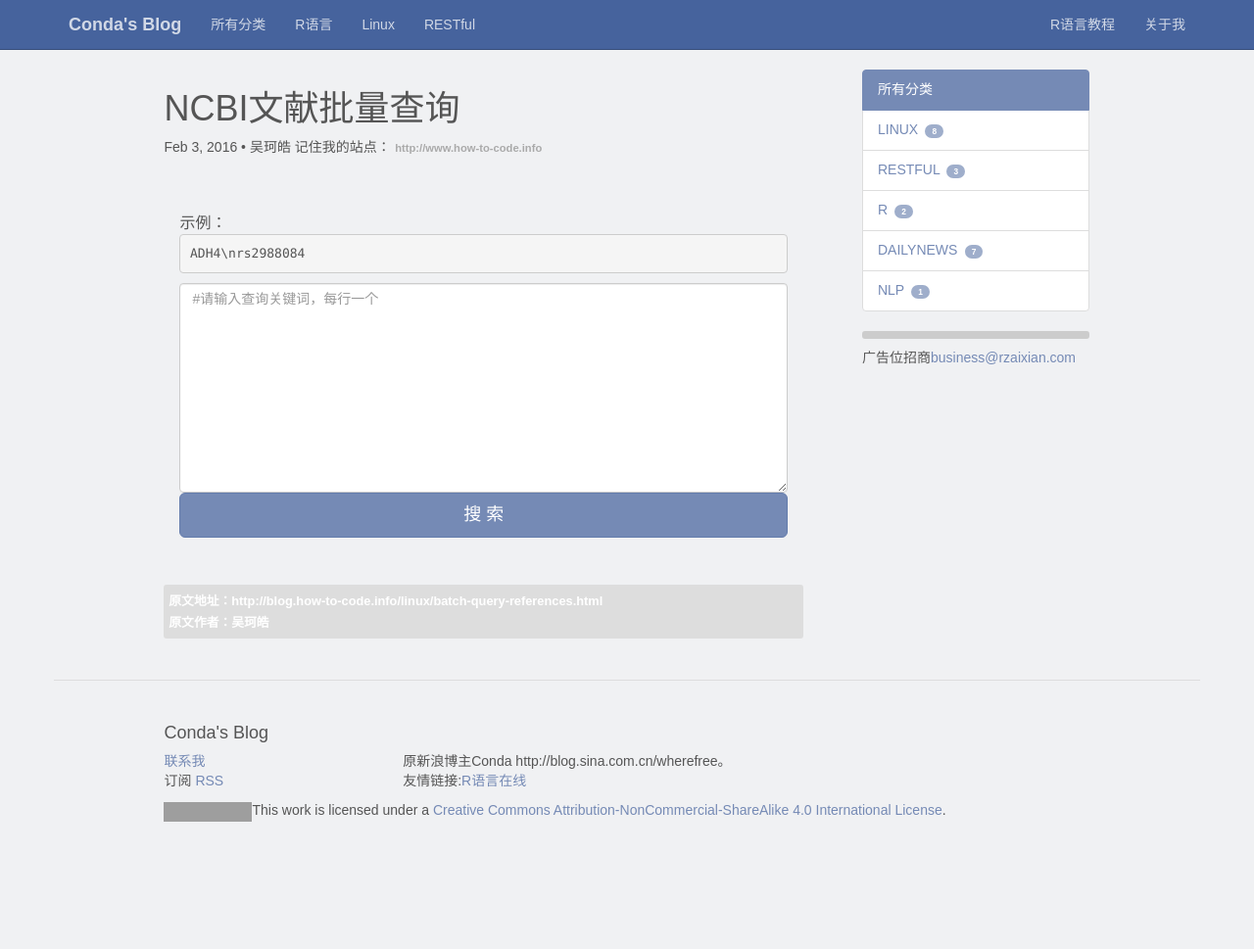
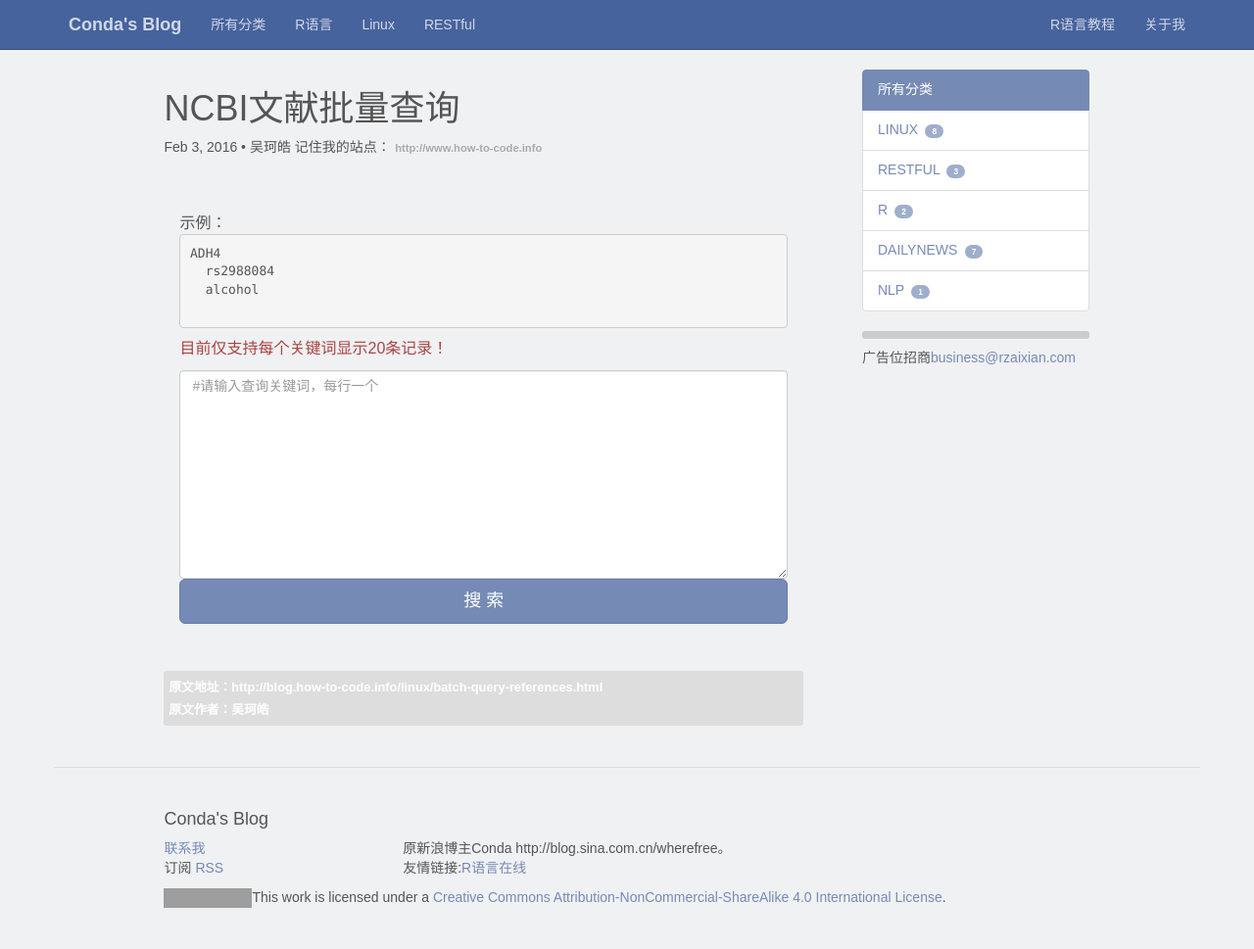
Before and after one commit to fun360/fun360, a Jekyll site: the page built from _posts/Linux/2016-02-03-batch-query-references.markdown, in a window 1280 px wide. Shown: the whole page at 98% size. Built offline with Jekyll 4.4.1, drawn with Linux system fonts in a browser that asks for light colours; comment, search, counter and statistics services are not loaded; before the commit the page ends 900 px from its top, so only the background shows below that; grey boxes are pictures that could not be loaded.

Commit message:
Update 2016-02-03-batch-query-references.markdown

```diff
--- a/_posts/Linux/2016-02-03-batch-query-references.markdown
+++ b/_posts/Linux/2016-02-03-batch-query-references.markdown
@@ -37,7 +37,11 @@ excerpt:
 </style>
 <div class = "query">
   示例：
-  <pre>ADH4\nrs2988084</pre>
+  <pre>ADH4
+  rs2988084
+  alcohol
+  </pre>
+  <p class = "text-danger">目前仅支持每个关键词显示20条记录！</p>
   <textarea class="form-control" rows="10" placeholder = "#请输入查询关键词，每行一个"></textarea>
   <button type="button" id = "query" class="btn btn-primary btn-lg btn-block">搜  索</button>
 </div>
```
